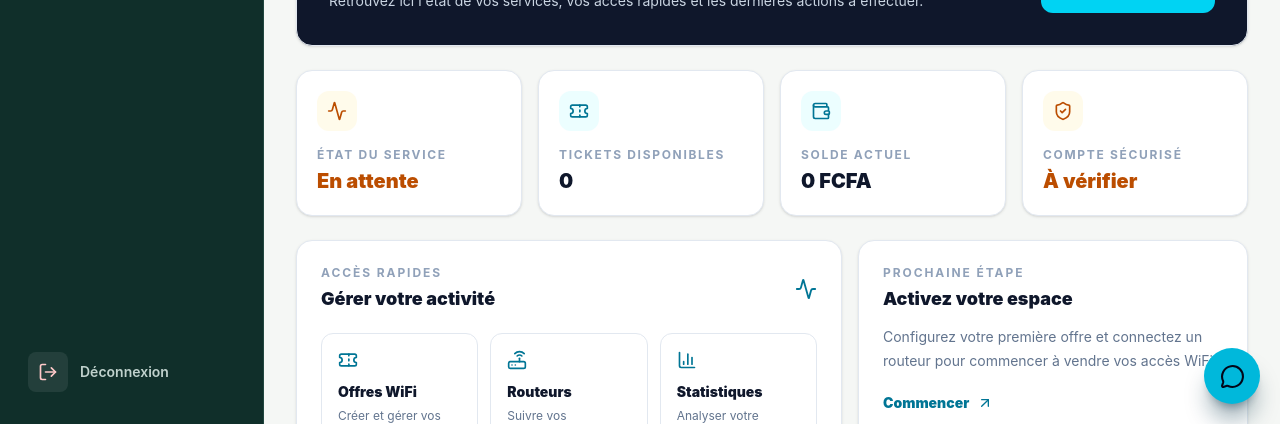
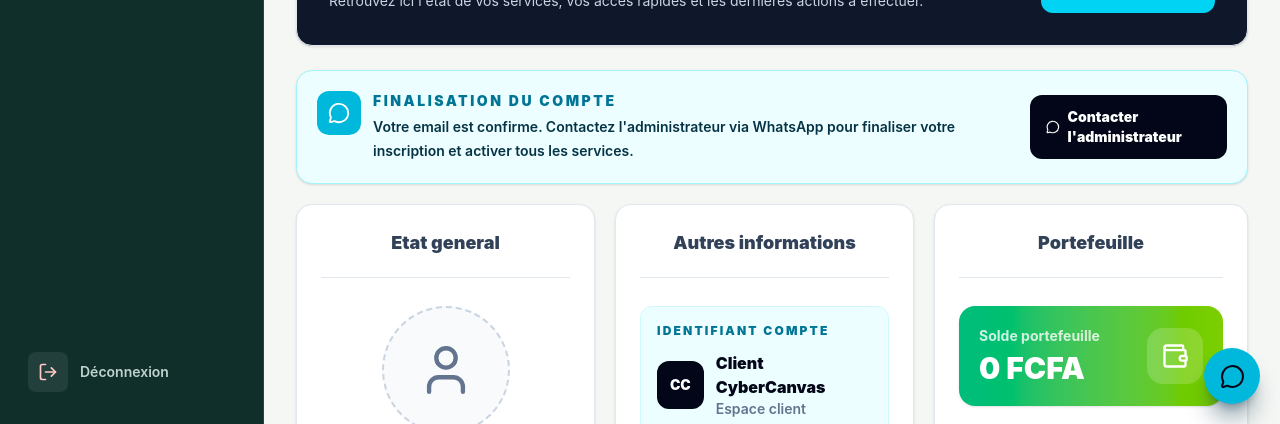
Before and after one commit to cybercanvasservices-sys/cybercanvas-services, a Next.js app: page /dashboard in a window 1280 px wide. Shown: the part 376-800 px from the top of the page. Built offline with nearby package versions, Linux system fonts and the light colour scheme; no server answers.

Commit message:
Simplifie le tableau de bord client

```diff
--- a/app/dashboard/page.tsx
+++ b/app/dashboard/page.tsx
@@ -164,23 +164,7 @@ export default function DashboardPage() {
           <Link href="/wifi/offres" className="inline-flex items-center justify-center gap-2 rounded-xl bg-cyan-400 px-4 py-3 text-sm font-black text-slate-950 hover:bg-cyan-300">G&eacute;rer mes offres <ArrowUpRight size={17} /></Link>
         </div>
       </section>
-      <section className="mb-6 grid gap-4 sm:grid-cols-2 xl:grid-cols-4">
-        <DashboardMetric icon={Activity} label="État du service" value={isActiveClient ? "Actif" : "En attente"} tone={isActiveClient ? "success" : "warning"} />
-        <DashboardMetric icon={Ticket} label="Tickets disponibles" value="0" />
-        <DashboardMetric icon={Wallet} label="Solde actuel" value={`${solde.toLocaleString("fr-FR")} FCFA`} />
-        <DashboardMetric icon={ShieldCheck} label="Compte sécurisé" value={client?.email_verified || isAdmin ? "Vérifié" : "À vérifier"} tone={client?.email_verified || isAdmin ? "success" : "warning"} />
-      </section>
-      <section className="mb-6 grid gap-4 lg:grid-cols-[1.4fr_1fr]">
-        <div className="rounded-2xl border border-slate-200 bg-white p-5 shadow-sm sm:p-6">
-          <div className="flex items-center justify-between gap-3"><div><p className="text-xs font-bold uppercase tracking-[0.16em] text-slate-400">Acc&egrave;s rapides</p><h2 className="mt-1 text-lg font-black text-slate-900">G&eacute;rer votre activit&eacute;</h2></div><Activity className="text-cyan-700" size={22} /></div>
-          <div className="mt-5 grid gap-3 sm:grid-cols-3">
-            <QuickAction href="/wifi/offres" title="Offres WiFi" text="Cr&eacute;er et g&eacute;rer vos offres" icon={Ticket} />
-            <QuickAction href="/routeurs" title="Routeurs" text="Suivre vos &eacute;quipements" icon={Router} />
-            <QuickAction href="/statistiques" title="Statistiques" text="Analyser votre activit&eacute;" icon={BarChart3} />
-          </div>
-        </div>
-        <div className="rounded-2xl border border-slate-200 bg-white p-5 shadow-sm sm:p-6"><p className="text-xs font-bold uppercase tracking-[0.16em] text-slate-400">Prochaine &eacute;tape</p><h2 className="mt-1 text-lg font-black text-slate-900">Activez votre espace</h2><p className="mt-3 text-sm leading-6 text-slate-500">Configurez votre premi&egrave;re offre et connectez un routeur pour commencer &agrave; vendre vos acc&egrave;s WiFi.</p><Link href="/wifi/offres" className="mt-5 inline-flex items-center gap-2 text-sm font-black text-cyan-700 hover:text-cyan-900">Commencer <ArrowUpRight size={16} /></Link></div>
-      </section>      {!isActiveClient && (
+      {!isActiveClient && (
       <div className="mb-5 flex flex-col gap-4 rounded-2xl border border-cyan-200 bg-cyan-50 p-5 text-cyan-950 shadow-sm md:flex-row md:items-center md:justify-between">
         <div className="flex gap-3">
           <div className="flex h-11 w-11 shrink-0 items-center justify-center rounded-xl bg-cyan-500 text-white">
```
